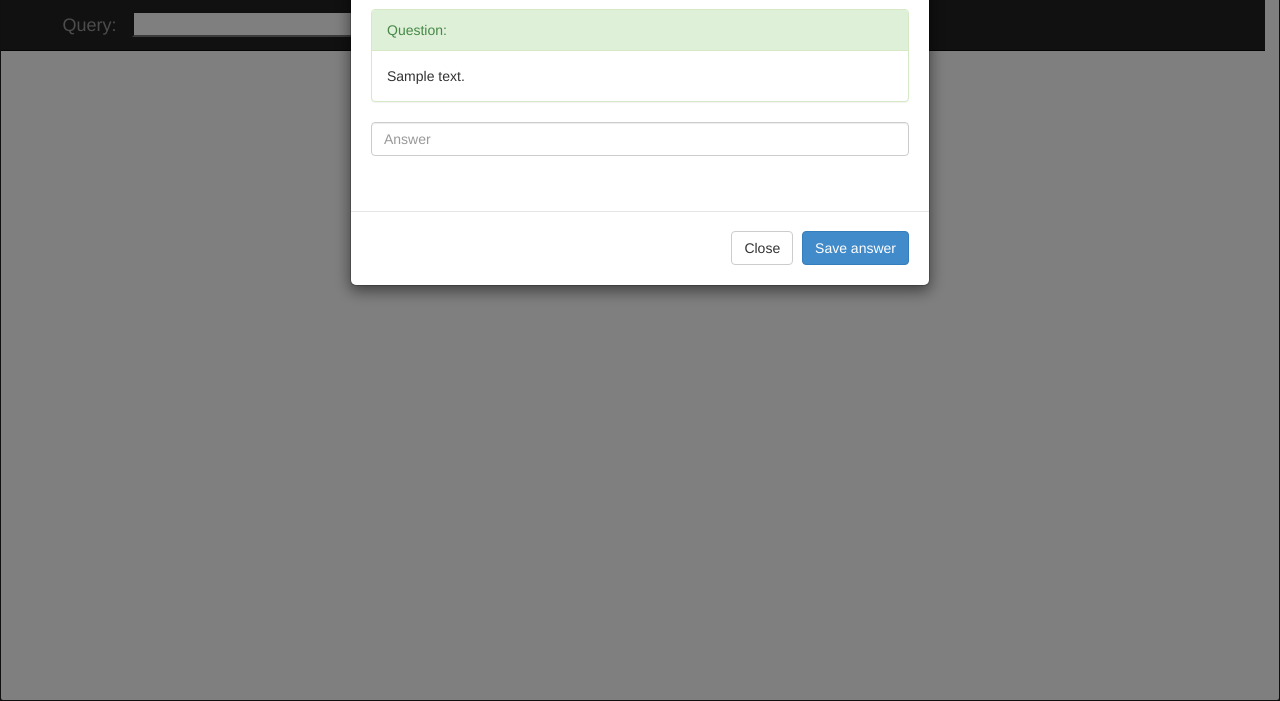
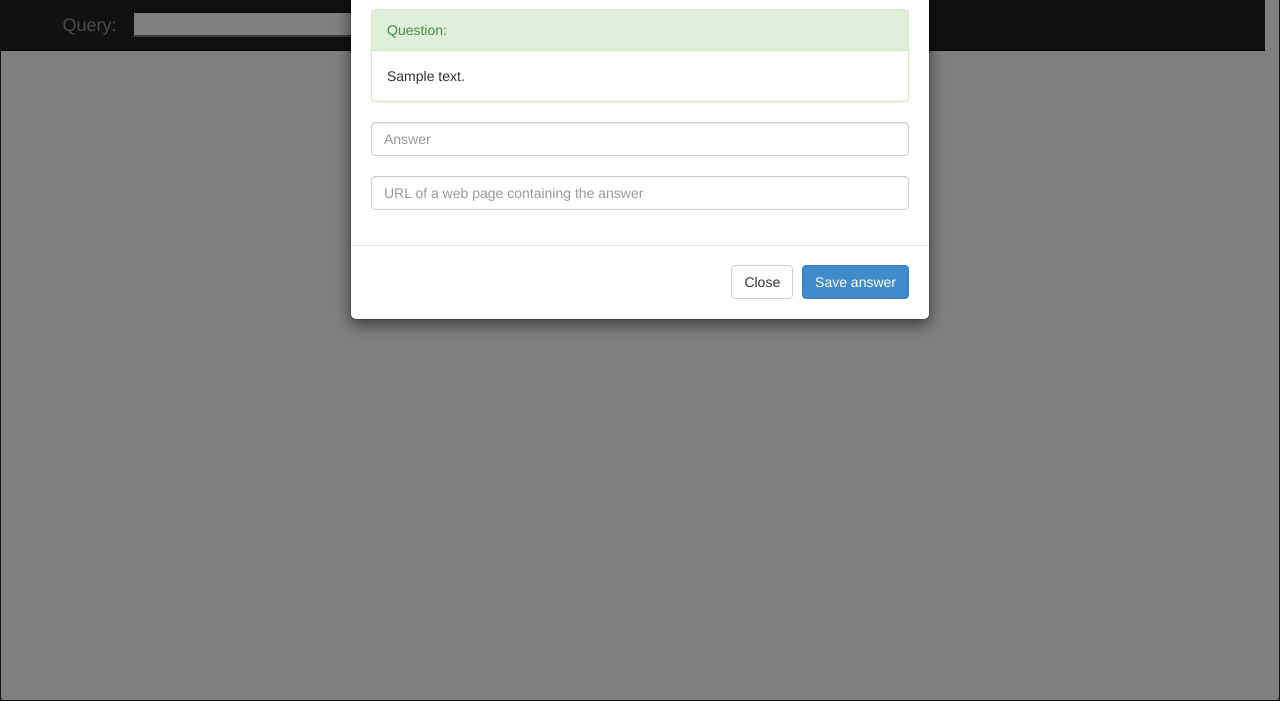
Before and after one commit to DenXX/ufindit, a Django app: template ufindit/templates/game.html in a window 1280 px wide, after a click on "Answer". Shown: the part 99-800 px from the top of the page. Run offline with Django 3.2, Linux system fonts and the light colour scheme; the template is opened without the code that fills it: values that come from a table or form of the project are taken from there, others are empty; a user stored in the database is signed in; tables that the repository leaves empty hold one stand-in row (values such as "Sample post"); parts of the project's set-up code (start-up, migrations or seed data) failed here and were passed over; some libraries are stand-ins or nearby versions.

Commit message:
Adding skip confirmation and answer display alert

```diff
--- a/ufindit/models.py
+++ b/ufindit/models.py
@@ -16,6 +16,8 @@ class Player(models.Model):
 
 class Task(models.Model):
     text = models.CharField(max_length=1024, help_text=u"Text of a search task")
+    answer = models.CharField(max_length=1024, null=True, blank=True,
+        help_text=u'Answer to the question')
 
     def __unicode__(self):
         return self.text[0:min(50, len(self.text))]
--- a/ufindit/settings.py
+++ b/ufindit/settings.py
@@ -232,7 +232,7 @@ MTURK_APPROVED_PERCENT_REQUIREMENT=90
 MTURK_MASTERS_REQUIREMENT=True
 MTURK_GAME_TITLE = 'uFindIt Web Search Game'
 MTURK_GAME_DESCRIPTION = 'The goal of the game is to use web search to find answers ' + \
-                         'to 3 difficult questions. Please read this if hit is not displayed ' + \
+                         'to 3 difficult questions. Please read this if HIT is not displayed ' + \
                          'http://mturkforum.com/showthread.php?10046-problem-with-hits'
 
 # EMU settings
--- a/ufindit/templates/game.html
+++ b/ufindit/templates/game.html
@@ -18,7 +18,7 @@
             {% csrf_token %}
             <div><button type="button" data-toggle="modal" data-target="#answerModal" class="btn btn-primary">Answer</button></div>
             <div>&nbsp;</div>
-            <div><button type="submit" name="skip" class="btn btn-default btn-sm">Skip</button></div>
+            <div><button type="button" data-toggle="modal" data-target="#skipModal" class="btn btn-default btn-sm">Skip</button></div>
           </form>
       </div>
       <div class="col-sm-2">
@@ -38,7 +38,7 @@
 {% endblock %}
 
 {% block content %}
-<form method="POST">
+<form method="POST" onsubmit="showAnswer()">
   {% csrf_token %}
   <div class="modal fade" id="answerModal" tabindex="-1" role="dialog" aria-labelledby="Answer" aria-hidden="true">
     <div class="modal-dialog">
@@ -55,11 +55,34 @@
                 </div>
             </div>
             <input type="text" class="form-control" id="answer" name="answer" placeholder="Answer" autocomplete="off"><br />
-            <input type="hidden" class="form-control" name="answer_url" placeholder="URL of a web page with answer">
+            <input type="text" class="form-control" name="answer_url" placeholder="URL of a web page containing the answer">
         </div>
         <div class="modal-footer">
           <button type="button" class="btn btn-default" data-dismiss="modal">Close</button>
           <button type="submit" name="save_answer" class="btn btn-primary">Save answer</button>
+        </div>
+      </div><!-- /.modal-content -->
+    </div><!-- /.modal-dialog -->
+  </div><!-- /.modal -->
+</form>
+
+<form method="POST" onsubmit="showAnswer()">
+  {% csrf_token %}
+  <div class="modal fade" id="skipModal" tabindex="-1" role="dialog" aria-labelledby="Skip" aria-hidden="true">
+    <div class="modal-dialog">
+      <div class="modal-content">
+        <div class="modal-header">
+          <button type="button" class="close" data-dismiss="modal" aria-hidden="true">&times;</button>
+          <h4 class="modal-title">Skip the Question</h4>
+        </div>
+        <div class="modal-body">
+          Are you sure you want to skip this question (you won't be able to return to this question later)?<br /><br />
+          <strong>Note</strong>, that payments are made only if a player has found the answer or put sufficient amount of effort to searching the answer. It is ok to spent 5-10 minutes searching the answer. <br /><br />
+          The question in this game were designed difficult, but we guarantee that they can be answered with web search.
+        </div>
+        <div class="modal-footer">
+          <button type="button" class="btn btn-default" data-dismiss="modal">Cancel</button>
+          <button type="submit" name="skip" class="btn btn-primary">Skip</button>
         </div>
       </div><!-- /.modal-content -->
     </div><!-- /.modal-dialog -->
@@ -74,5 +97,11 @@
 $(document).ready(function() {
   $('.searchiframe').css('height', $(window).height() - $('#navbar').height() - 10 + 'px');
 });
+
+function showAnswer() {
+{% if player_task.task.answer %}
+  alert("The correct answer is:\n" + "{{ player_task.task.answer|safe|escapejs }}");
+{% endif %}
+}
 </script>
 {% endblock %}
```
